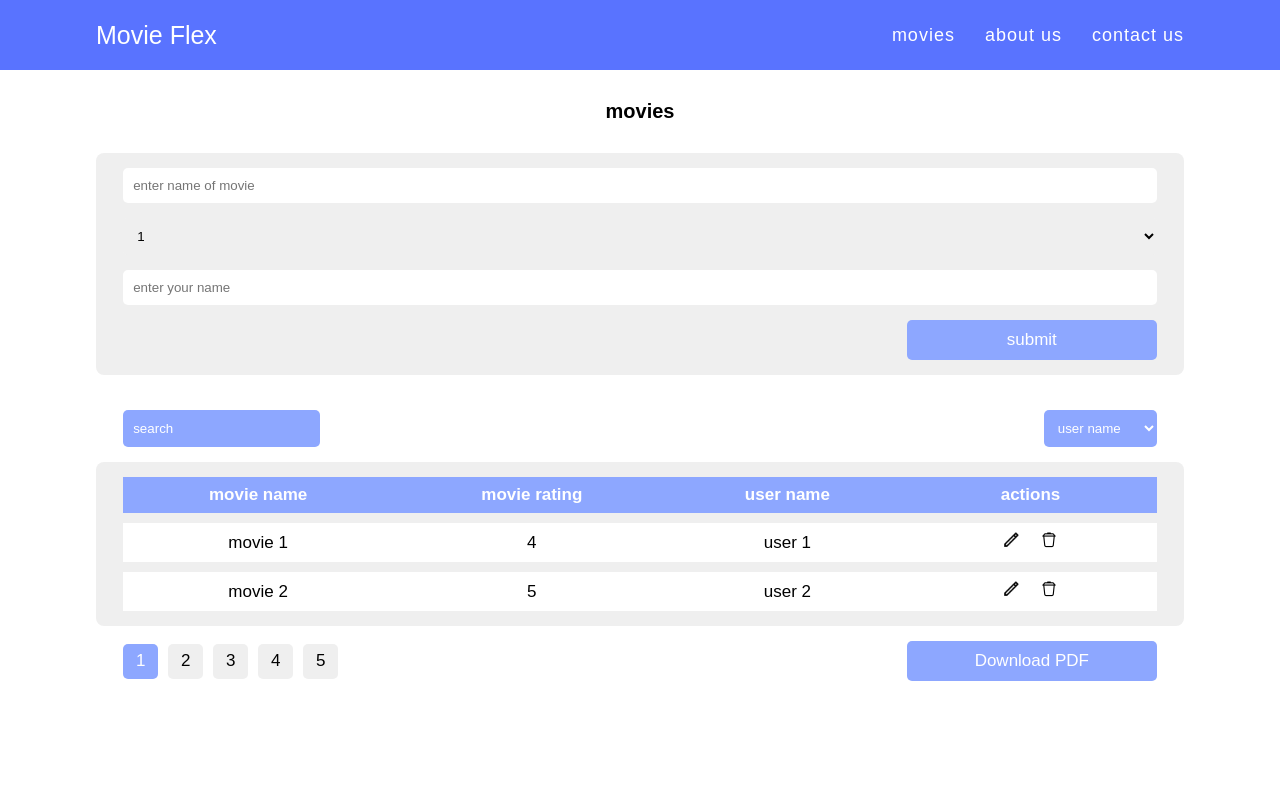
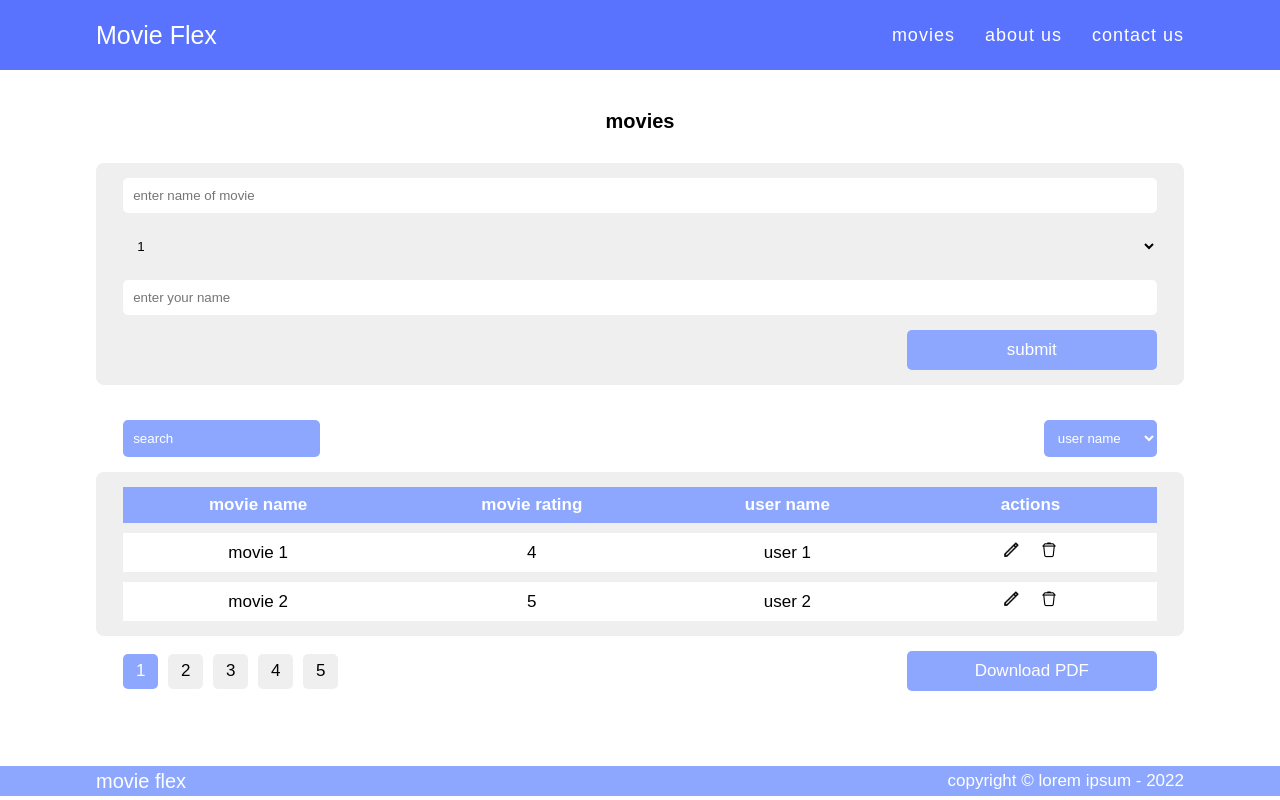
Before and after one commit to shazaib991/movie_flex_app, a React (Create React App) app in the folder client/: page / in a window 1280 px wide. Built offline with nearby package versions, Linux system fonts and the light colour scheme.

Commit message:
added and styled footer

```diff
--- a/client/src/App.js
+++ b/client/src/App.js
@@ -1,3 +1,4 @@
+import Footer from "./components/footer/Footer";
 import MovieSection from "./components/movieSection/MovieSection";
 import Navbar from "./components/navbar/Navbar";
 
@@ -6,6 +7,7 @@ function App() {
     <div>
       <Navbar />
       <MovieSection />
+      <Footer />
     </div>
   );
 }
--- a/client/src/components/footer/Footer.js
+++ b/client/src/components/footer/Footer.js
@@ -0,0 +1,15 @@
+import React from "react";
+import "./footer.css";
+
+function Footer() {
+  return (
+    <div className="footer-container">
+      <div className="footer">
+        <div className="footer-logo">movie flex</div>
+        <p>copyright &copy; lorem ipsum - 2022</p>
+      </div>
+    </div>
+  );
+}
+
+export default Footer;
--- a/client/src/components/footer/footer.css
+++ b/client/src/components/footer/footer.css
@@ -0,0 +1,26 @@
+.footer-container{
+    width: 100%;
+    display: flex;
+    justify-content: center;
+    background-color: #8da7ff;
+    height: 3rem;
+    align-items: center;
+    margin-top: 6rem;
+}
+
+.footer{
+    width: 85%;
+    display: flex;
+    justify-content: space-between;
+    align-items: center;
+}
+
+.footer-logo{
+    color: white;
+    font-size: 2rem;
+}
+
+.footer p{
+    color: white;
+    font-size: 1.7rem;
+}
--- a/client/src/components/movieSection/movieSection.css
+++ b/client/src/components/movieSection/movieSection.css
@@ -2,6 +2,7 @@
 .movie-container{
     display: flex;
     justify-content: center;
+    margin-top: 8rem;
 }
 
 .movie{
--- a/client/src/components/navbar/navbar.css
+++ b/client/src/components/navbar/navbar.css
@@ -1,9 +1,12 @@
 /* navbar */
 .navbar-container{
     height: 7rem;
+    width: 100%;
     background-color: #5973ff;
     display: flex;
     justify-content: center;
+    position: fixed;
+    top: 0;
 }
 
 .navbar{
```
